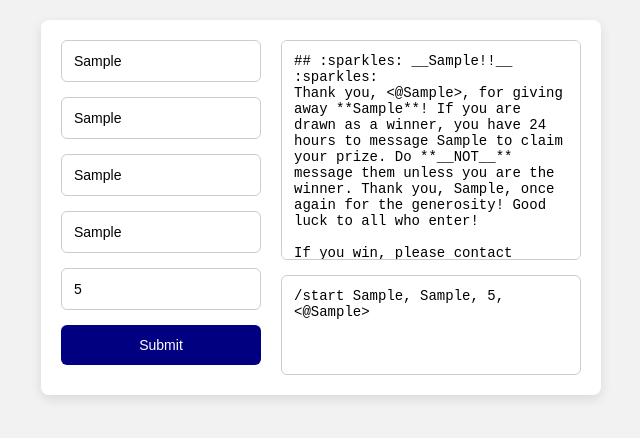
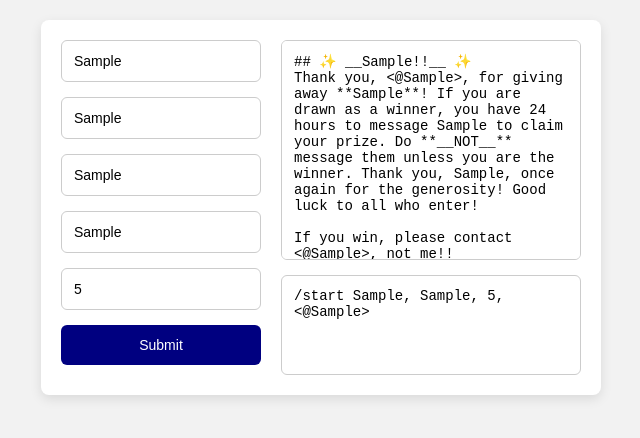
Before and after one commit to victorfloki/victorfloki.github.io, a plain HTML site: page index.html in a window 1280 px wide. Both pictures are taken after typing "Sample", "Sample", "Sample", "Sample", "5" into the empty fields and a click on the button "Submit". Shown: the whole page, without its empty margins (319-959 px from the left). Drawn offline with Linux system fonts and the light colour scheme.

Commit message:
index.html

```diff
--- a/index.html
+++ b/index.html
@@ -101,7 +101,7 @@
         alert("The number of winners cannot exceed 5. It has been capped at 5.");
       }
 
-      const paragraph = `## :sparkles: __${prize}!!__ :sparkles:
+      const paragraph = `## ✨ __${prize}!!__ ✨
 Thank you, <@${userId}>, for giving away **${prize}**! If you are drawn as a winner, you have 24 hours to message ${nickname} to claim your prize. Do **__NOT__** message them unless you are the winner. Thank you, ${nickname}, once again for the generosity! Good luck to all who enter!
 
 If you win, please contact <@${userId}>, not me!!`;
```
